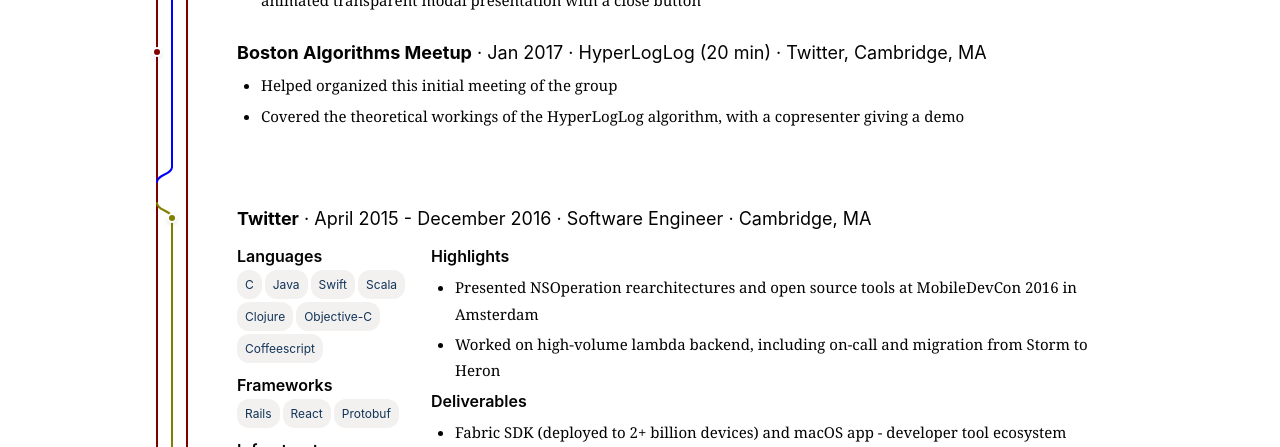
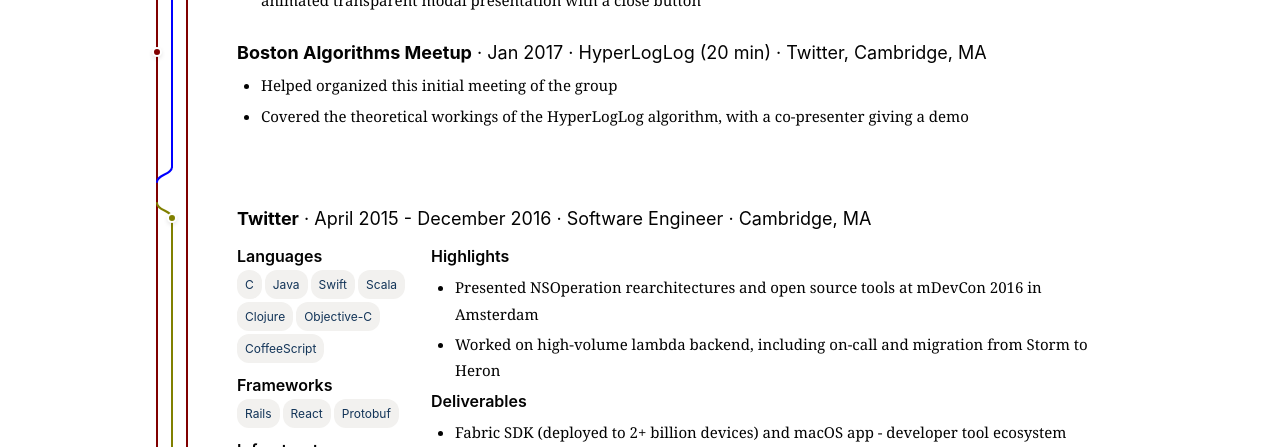
Before and after one commit to armcknight/mcknight.io, a Jekyll site: the page built from experience/index.html, in a window 1280 px wide and 900 px high, scrolled down 3584 px. Shown: the part 154-601 px from the top of the window. Built offline with Jekyll 4.4.1, drawn with Linux system fonts in a browser that asks for light colours; some of the changed text lies outside the part shown.

Commit message:
resume updates

```diff
--- a/_data/experience.yaml
+++ b/_data/experience.yaml
@@ -78,7 +78,7 @@ experience:
     stack:
       - languages: [Objective-C++, Swift, Python]
       - frameworks: [SwiftUI, Django]
-      - tools: [Claude Code, SPM, XcodeGen, CocoaPods, Carthage, SwiftLint, clang-format, CodeCov, pre-commit, Fastlane, Arkana]
+      - tools: [Claude Code, SPM, XcodeGen, CocoaPods, Carthage, SwiftLint, clang-format, Codecov, pre-commit, Fastlane, Arkana]
       - infrastructure: [GitHub Actions, Redash, SauceLabs, TestFlight, Linear]
     deliverables:
       - name: Seer for iOS and macOS # listed as the top item for anthropic resumes
@@ -128,7 +128,7 @@ experience:
     stack:
       - languages: [Swift]
       - tools: [SwiftGen, SwiftLint, Sourcery]
-      - infrastructure: [CircleCI, Postman, Browserstack, Countly]
+      - infrastructure: [CircleCI, Postman, BrowserStack, Countly]
     deliverables: Security app and SDK (under NDA)
 
   - id: insight
@@ -222,7 +222,7 @@ experience:
     title: Software Engineer
     location: Cambridge, MA
     stack:
-      - languages: [Objective-C, C, Swift, Java, Scala, Clojure, Coffeescript]
+      - languages: [Objective-C, C, Swift, Java, Scala, Clojure, CoffeeScript]
       - frameworks: [Rails, React, Protobuf]
       - infrastructure: [Storm, Heron, Cascading, Scalding, Graphite, Beanstalk, Kafka, Redis, Cassandra, AWS, TeamCity, Chef, Trello, Vertica, Zeppelin]
     deliverables:
@@ -244,7 +244,7 @@ experience:
         url: https://github.com/google-fabric/FABOperation
         description: custom NSOperation subclasses for async work and grouping tasks
     highlights: # not shown on zillow resume
-      - Presented NSOperation rearchitectures and open source tools at MobileDevCon 2016 in Amsterdam
+      - Presented NSOperation rearchitectures and open source tools at mDevCon 2016 in Amsterdam
       - Worked on high-volume lambda backend, including on-call and migration from Storm to Heron
 
   - id: mc10
@@ -305,7 +305,7 @@ experience:
         details:
           - Refactored critical bidding calculation routines and corrected mathematical errors
           - Added pull-to-request footer in infinite scroll UITableView, horizontal UICollectionView scroll
-          - Fixed statefulness issues with UI elements dependent due to race conditions in server links
+          - Fixed statefulness issues with UI elements due to race conditions in server links
 
   - id: odu-systems-lab
     start: October 2012
@@ -336,7 +336,7 @@ experience:
       - name: SmartMarine/SmartPlant3D
         description: CAD system for designing ships and power plants, with multilayer blueprint export
         details:
-          - Unit and UI testing, numerical modules baseline regression testing, and montecarlo simulation
+          - Unit and UI testing, numerical modules baseline regression testing, and Monte Carlo simulation
           - Manual acceptance testing for new features and fixes; database migrations with handwritten SQL
 
   - id: odu-capstone
--- a/_data/presentations.yaml
+++ b/_data/presentations.yaml
@@ -27,7 +27,7 @@ presentations:
     location: Cambridge, MA
     details:
       - Helped organized this initial meeting of the group
-      - Covered the theoretical workings of the HyperLogLog algorithm, with a copresenter giving a demo
+      - Covered the theoretical workings of the HyperLogLog algorithm, with a co-presenter giving a demo
 
   - id: mdevcon-2016
     date: Mar 2016
```
